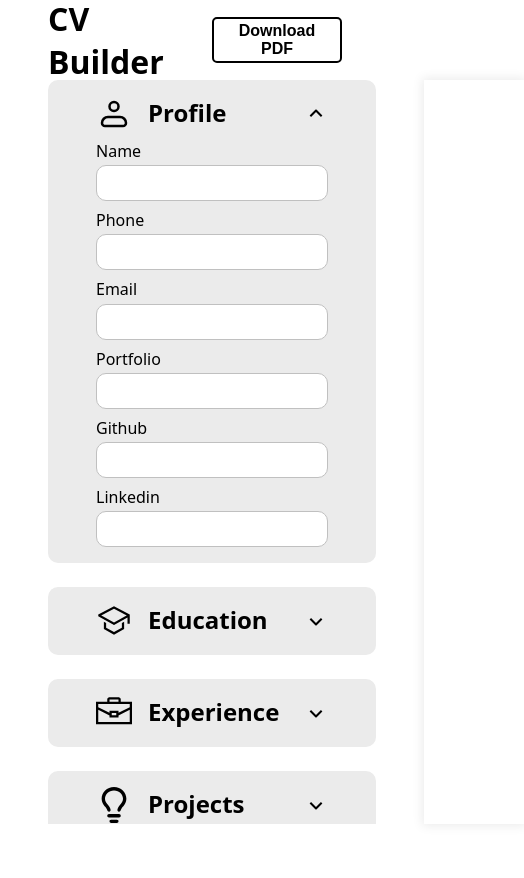
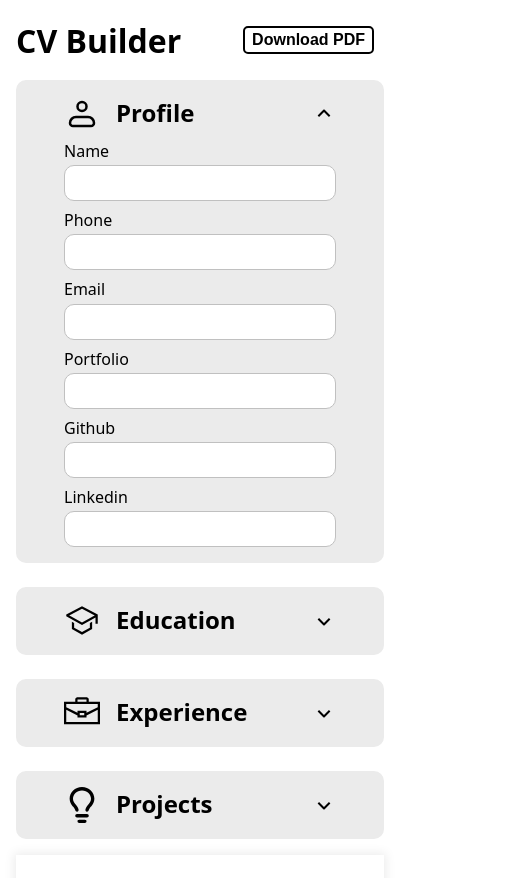
Before and after one commit to zenithyap/cv-builder, a React app: page / in a window 390 px wide. Shown: the top 878 px of the page, 524 px wide, since content can reach past the window. Before the commit the page ends 844 px from the top, so only its background shows below. Built offline with nearby package versions, Linux system fonts and the light colour scheme; the HTML template or start-up script is replaced by a standard one.

Commit message:
Add styling for mobile

```diff
--- a/src/App.css
+++ b/src/App.css
@@ -3,3 +3,10 @@
     height: calc(100vh - 80px);
     grid-template-columns: 1fr 2fr;
 }
+
+@media (max-width: 700px) {
+    .resume-container {
+        grid-template-columns: 1fr;
+        gap: 1rem;
+    }
+}
--- a/src/styles/header.css
+++ b/src/styles/header.css
@@ -10,3 +10,9 @@
     font-size: 1rem;
     border: 2px solid #000;
 }
+
+@media (max-width: 700px) {
+    .header {
+        padding-inline: 1rem;
+    }
+}
--- a/src/styles/resumeInputs.css
+++ b/src/styles/resumeInputs.css
@@ -7,3 +7,12 @@
     overflow-y: auto;
     min-width: 400px;
 }
+
+@media (max-width: 700px) {
+    .resume-inputs {
+        width: auto;
+        overflow-y: visible;
+        height: auto;
+        padding-inline: 1rem;
+    }
+}
--- a/src/styles/resumePreview.css
+++ b/src/styles/resumePreview.css
@@ -50,3 +50,12 @@
 li {
     list-style-position: inside;
 }
+
+@media (max-width: 700px) {
+    .resume-preview {
+        width: auto;
+        overflow-y: visible;
+        height: auto;
+        margin-inline: 1rem;
+    }
+}
```
